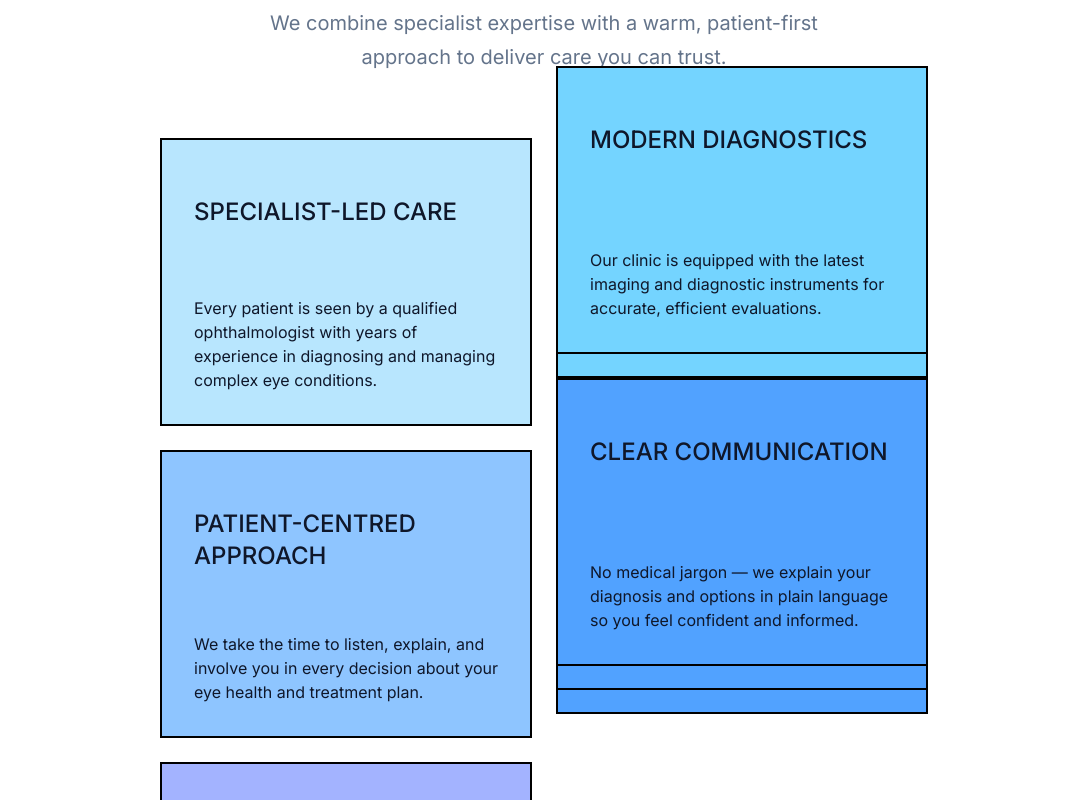
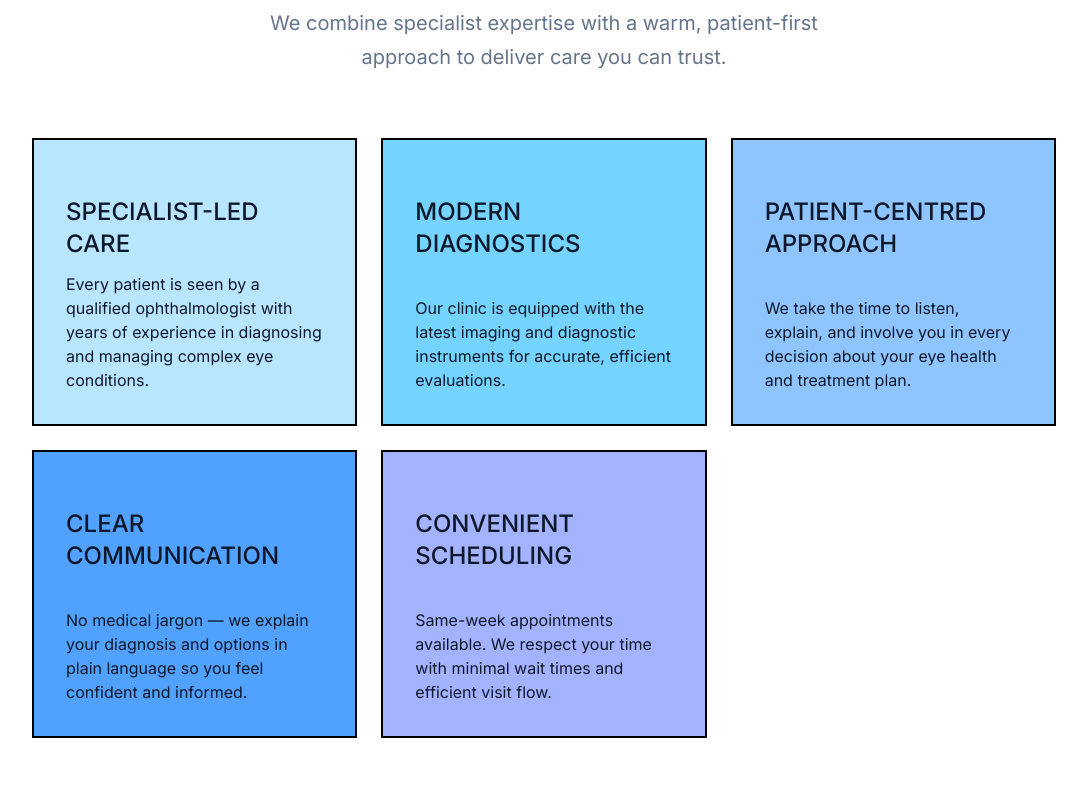
Before and after one commit to liquid-dre/eyezone, a Next.js app: page / in a window 1280 px wide. Shown: the part 2100-2900 px from the top of the page, without its empty margins (96-1183 px from the left). Built offline with nearby package versions, Linux system fonts and the light colour scheme.

Commit message:
Change Why Us cards to 3-per-row grid and remove stagger offset
- Switch grid from 2 columns to 3 columns (lg breakpoint)
- Widen max-width from 3xl to 5xl to fit 3 cards
- Remove alternating -translate-y-6 offset

https://claude.ai/code/session_01JohC4r21ikFha99a6EGYGP

```diff
--- a/components/sections/Benefits.tsx
+++ b/components/sections/Benefits.tsx
@@ -48,7 +48,7 @@ export default function Benefits() {
 
         <div
           ref={ref}
-          className="mx-auto grid max-w-3xl grid-cols-1 gap-6 sm:grid-cols-2"
+          className="mx-auto grid max-w-5xl grid-cols-1 gap-6 sm:grid-cols-2 lg:grid-cols-3"
         >
           {benefits.map((benefit, i) => (
             <motion.div
@@ -65,10 +65,7 @@ export default function Benefits() {
                 title={benefit.title}
                 subtitle={benefit.description}
                 icon={benefit.icon}
-                className={twMerge(
-                  blueShades[i % blueShades.length],
-                  i % 2 !== 0 && "sm:-translate-y-6"
-                )}
+                className={blueShades[i % blueShades.length]}
               />
             </motion.div>
           ))}
```
